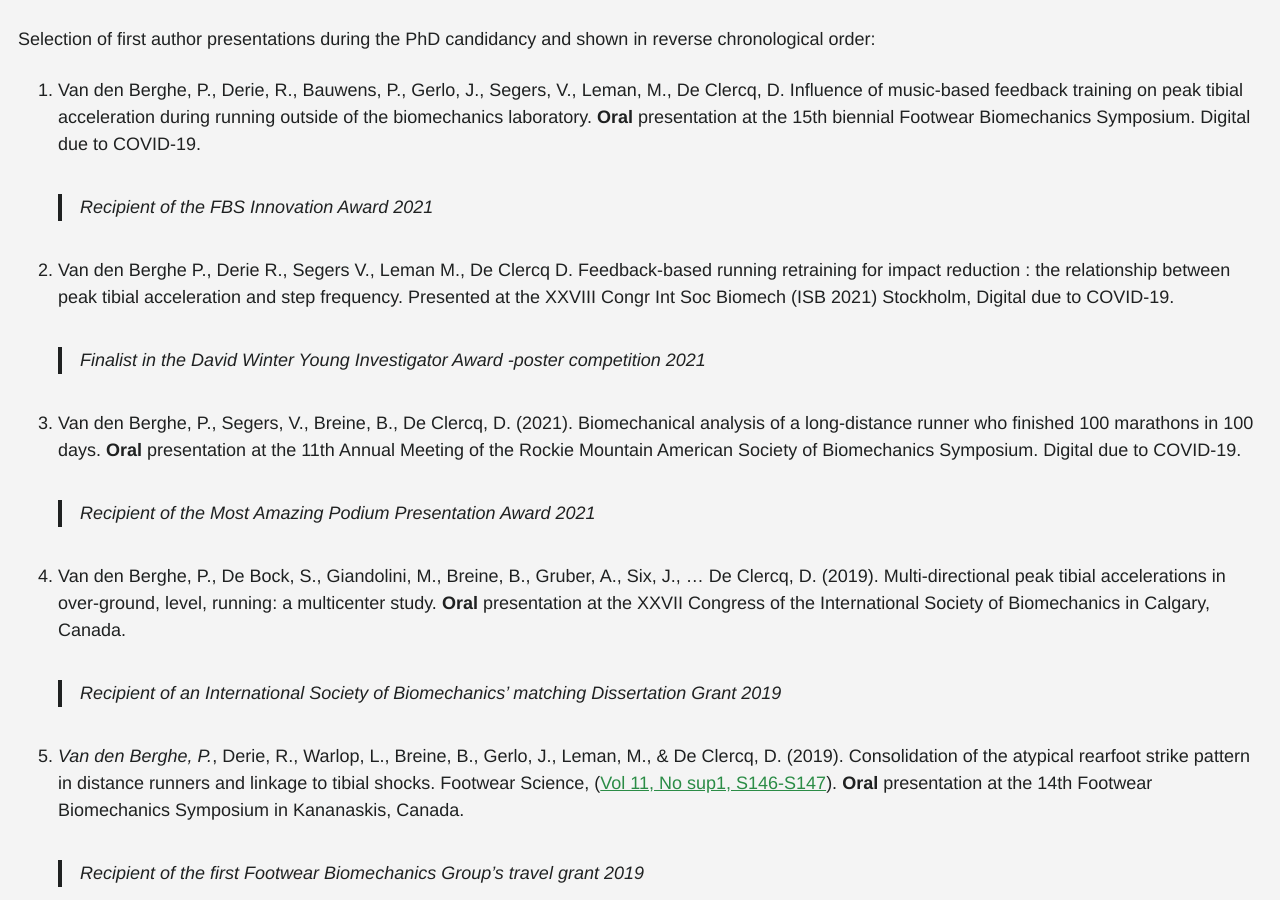
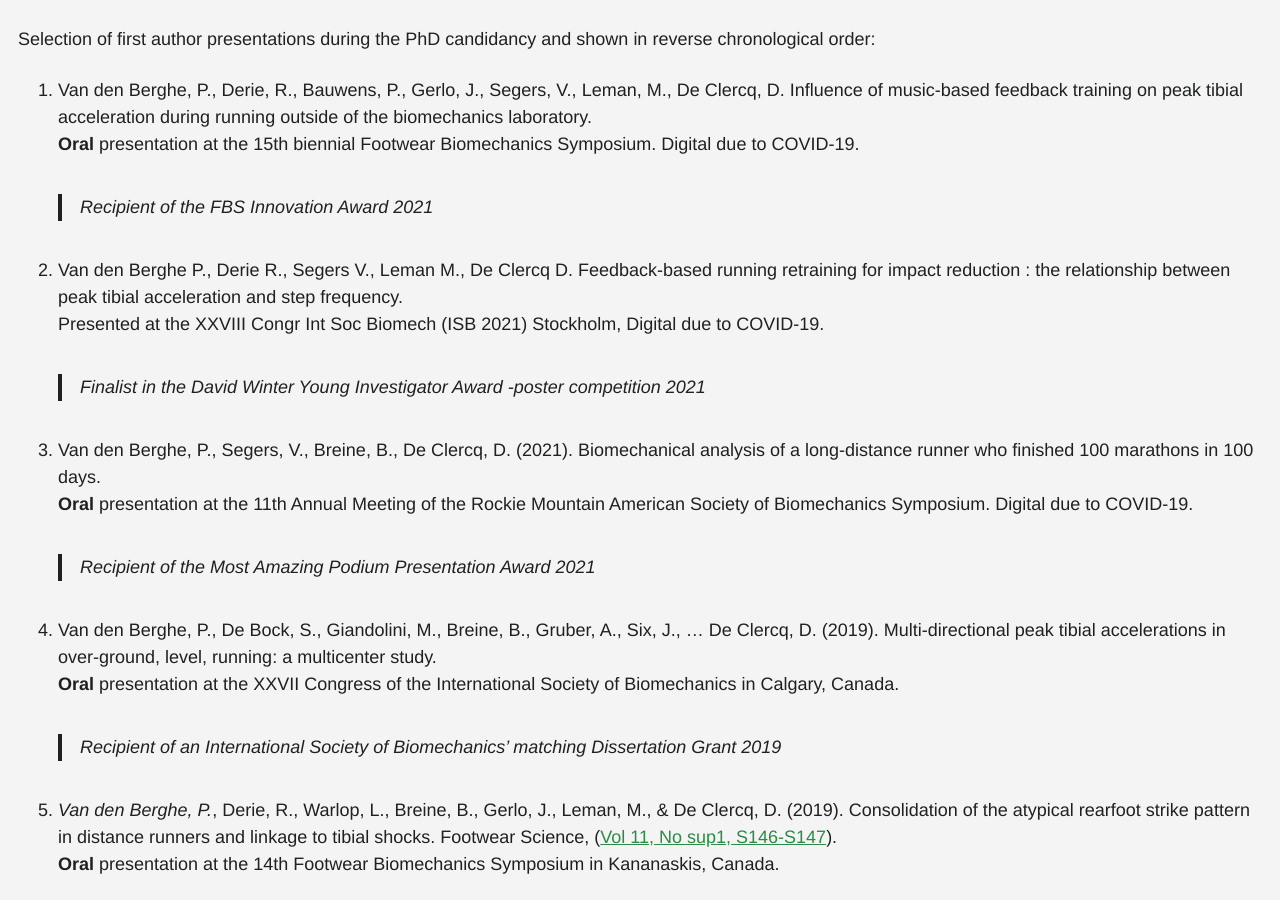
Before and after one commit to pivdnber/pivdnber.github.io, a Jekyll site: the page built from _pages/presentations.md, in a window 1280 px wide and 900 px high, scrolled down 365 px. Built offline with Jekyll 4.4.1, drawn with Linux system fonts in a browser that asks for light colours.

Commit message:
tweak layout

```diff
--- a/_pages/presentations.md
+++ b/_pages/presentations.md
@@ -23,36 +23,42 @@ author_profile: false
 Selection of first author presentations during the PhD candidancy and shown in reverse chronological order:
 
 1. Van den Berghe, P., Derie, R., Bauwens, P., Gerlo, J., Segers, V., Leman, M., De Clercq, D. Influence of music-based feedback training on peak tibial acceleration during running outside of the biomechanics laboratory.
+   <br>
    **Oral** presentation at the 15th biennial Footwear Biomechanics Symposium. Digital due to COVID-19.
 
    > Recipient of the FBS Innovation Award 2021
 
 2. Van den Berghe P., Derie R., Segers V., Leman M., De Clercq D. Feedback-based running retraining for impact reduction : the relationship between peak tibial acceleration and step frequency.
+   <br>
    Presented at the XXVIII Congr Int Soc Biomech (ISB 2021) Stockholm, Digital due to COVID-19.
 
    > Finalist in the David Winter Young Investigator Award -poster competition 2021
 
 3. Van den Berghe, P., Segers, V., Breine, B., De Clercq, D. (2021). Biomechanical analysis of a long-distance runner who finished 100 marathons in 100 days.
+   <br>
    **Oral** presentation at the 11th Annual Meeting of the Rockie Mountain American Society of Biomechanics Symposium. Digital due to COVID-19.
 
    > Recipient of the Most Amazing Podium Presentation Award 2021
 
 4. Van den Berghe, P., De Bock, S., Giandolini, M., Breine, B., Gruber, A., Six, J., … De Clercq, D. (2019). Multi-directional peak tibial accelerations in over-ground, level, running: a multicenter study.
+   <br>
    **Oral** presentation at the XXVII Congress of the International Society of Biomechanics in Calgary, Canada.
 
    > Recipient of an International Society of Biomechanics' matching Dissertation Grant 2019
 
 5. *Van den Berghe, P.*, Derie, R., Warlop, L., Breine, B., Gerlo, J., Leman, M., & De Clercq, D. (2019). Consolidation of the atypical rearfoot strike pattern in distance runners and linkage to tibial shocks. Footwear Science, ([Vol 11, No sup1, S146-S147](https://doi.org/10.1080/19424280.2019.1606295)).
+   <br>
    **Oral** presentation at the 14th Footwear Biomechanics Symposium in Kananaskis, Canada.
 
    > Recipient of the first Footwear Biomechanics Group's travel grant 2019
 
 6. Van den Berghe, P., Lorenzoni, V., Gerlo, J., Breine, B., Derie, R., Six, J., Leman, M., De Clercq, D. (2018). Real-time music-based biofeedback to reduce impact loading during over-ground running.
+   <br>
    **Oral** presentation at the 42nd annual meeting of the American Society of Biomechanics in Rochester, Minnesota, USA.
 
    > Winner of an American Society of Biomechanics' PhD student competition 2018
 
 7. Van den Berghe, P., Six, J., Gerlo, J., Breine, B., Derie, R., Leman, M., & De Clercq, D. (2018). Resultant peak tibial acceleration is a measure of impact loading in overground rearfoot running : a validation and reliability study across speeds.
-   **Oral** presentation at the 8th World congress of Biomechanics conference abstracts in Dublin, Ireland.
+   <br>**Oral** presentation at the 8th World congress of Biomechanics conference abstracts in Dublin, Ireland.
 
    > Recipient of an inscription voucher following a top-20 place in the European Society of Biomechanics' student award competition for World Congress of Biomechanics 2018
```
Also changed, not shown: other parts of _pages/presentations.md (+1 -1 lines), _pages/projects.md (+1 -1 lines).
